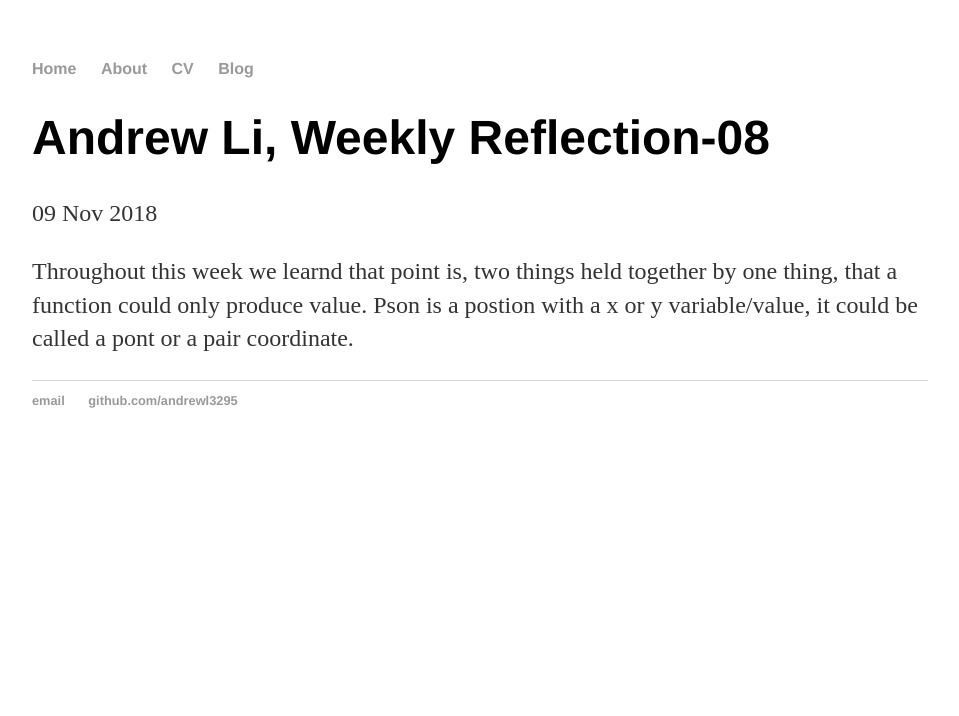
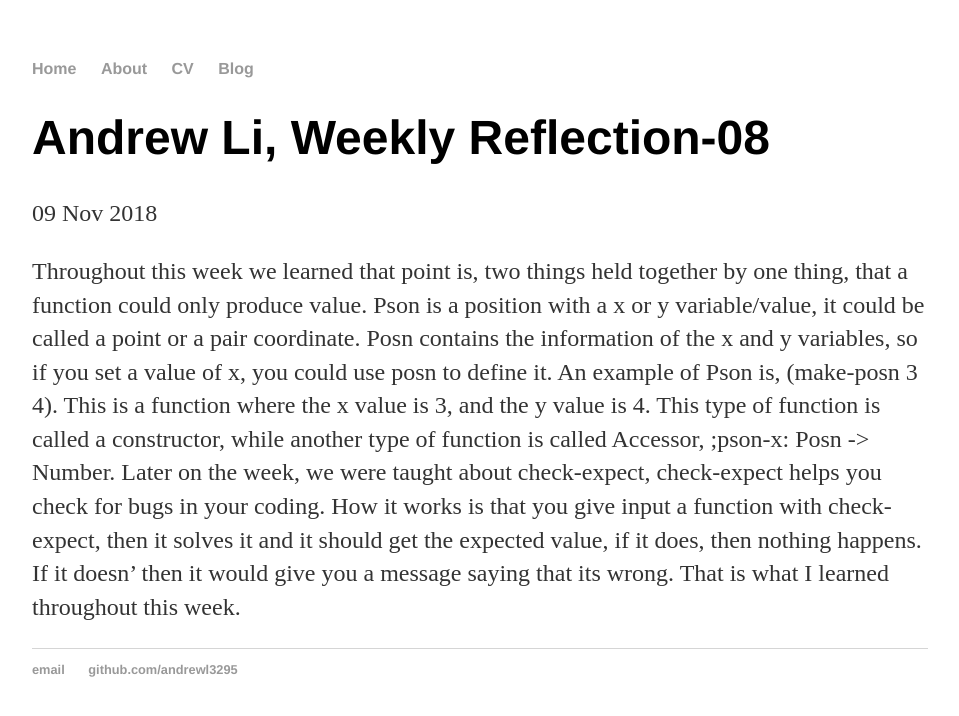
Before and after one commit to Andrewl3295/Andrewl3295.github.io, a Jekyll site: the page built from _posts/2018-11-09-Weekly-Reflection-08.md, in a window 1280 px wide. Shown: the top 716 px of the page, without its empty margins (160-1119 px from the left). Built offline with Jekyll 4.4.1, drawn with Linux system fonts in a browser that asks for light colours.

Commit message:
Update 2018-11-09-Weekly-Reflection-08.md

```diff
--- a/_posts/2018-11-09-Weekly-Reflection-08.md
+++ b/_posts/2018-11-09-Weekly-Reflection-08.md
@@ -4,4 +4,4 @@ title: "Andrew Li, Weekly Reflection-08"
 date: 2018-11-09
 ---
 
-Throughout this week we learnd that point is, two things held together by one thing, that a function could only produce value. Pson is a postion with a x or y variable/value, it could be called a pont or a pair coordinate.
+Throughout this week we learned that point is, two things held together by one thing, that a function could only produce value. Pson is a position with a x or y variable/value, it could be called a point or a pair coordinate. Posn contains the information of the x and y variables, so if you set a value of x, you could use posn to define it. An example of Pson is, (make-posn 3 4). This is a function where the x value is 3, and the y value is 4. This type of function is called a constructor, while another type of function is called Accessor, ;pson-x: Posn -> Number. Later on the week, we were taught about check-expect, check-expect helps you check for bugs in your coding. How it works is that you give input a function with check-expect, then it solves it and it should get the expected value, if it does, then nothing happens. If it doesn' then it would give you a message saying that its wrong. That is what I learned throughout this week.
```
